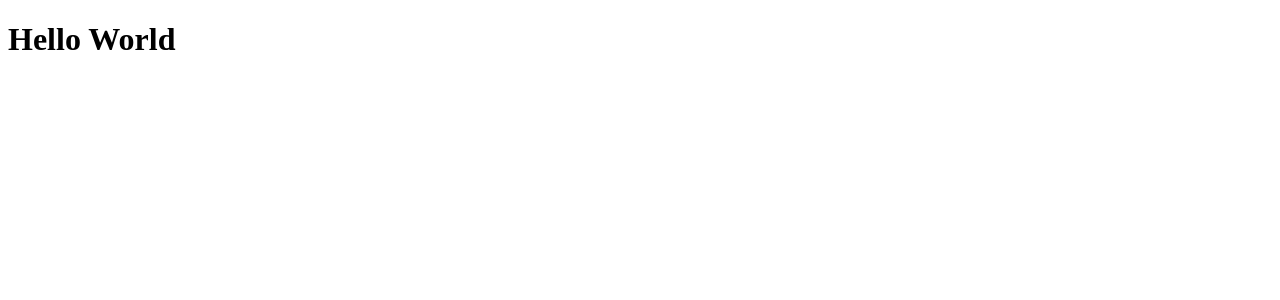
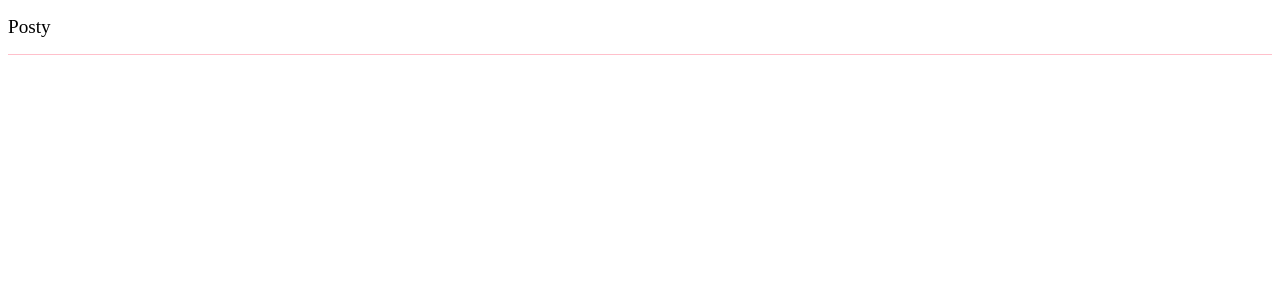
Before and after one commit to austin-summerlin/react-postman-clone, a React app: page / in a window 1280 px wide. Shown: the top 300 px of the page. Built offline with nearby package versions, Linux system fonts and the light colour scheme.

Commit message:
super agent

```diff
--- a/package.json
+++ b/package.json
@@ -64,6 +64,7 @@
   },
   "dependencies": {
     "react": "^17.0.2",
-    "react-dom": "^17.0.2"
+    "react-dom": "^17.0.2",
+    "superagent": "^6.1.0"
   }
 }
--- a/src/components/app/App.jsx
+++ b/src/components/app/App.jsx
@@ -1,5 +1,11 @@
 import React from 'react';
+// import AppContainer from '../../containers/AppContainer';
+import Header from '../header/Header';
 
 export default function App() {
-  return <h1>Hello World</h1>;
+  return (
+    <>
+      <Header />
+      {/* <AppContainer /> */}
+    </>);
 }
```
Also changed, not shown: 1 other file (tests, documents, lock files or other folders).
